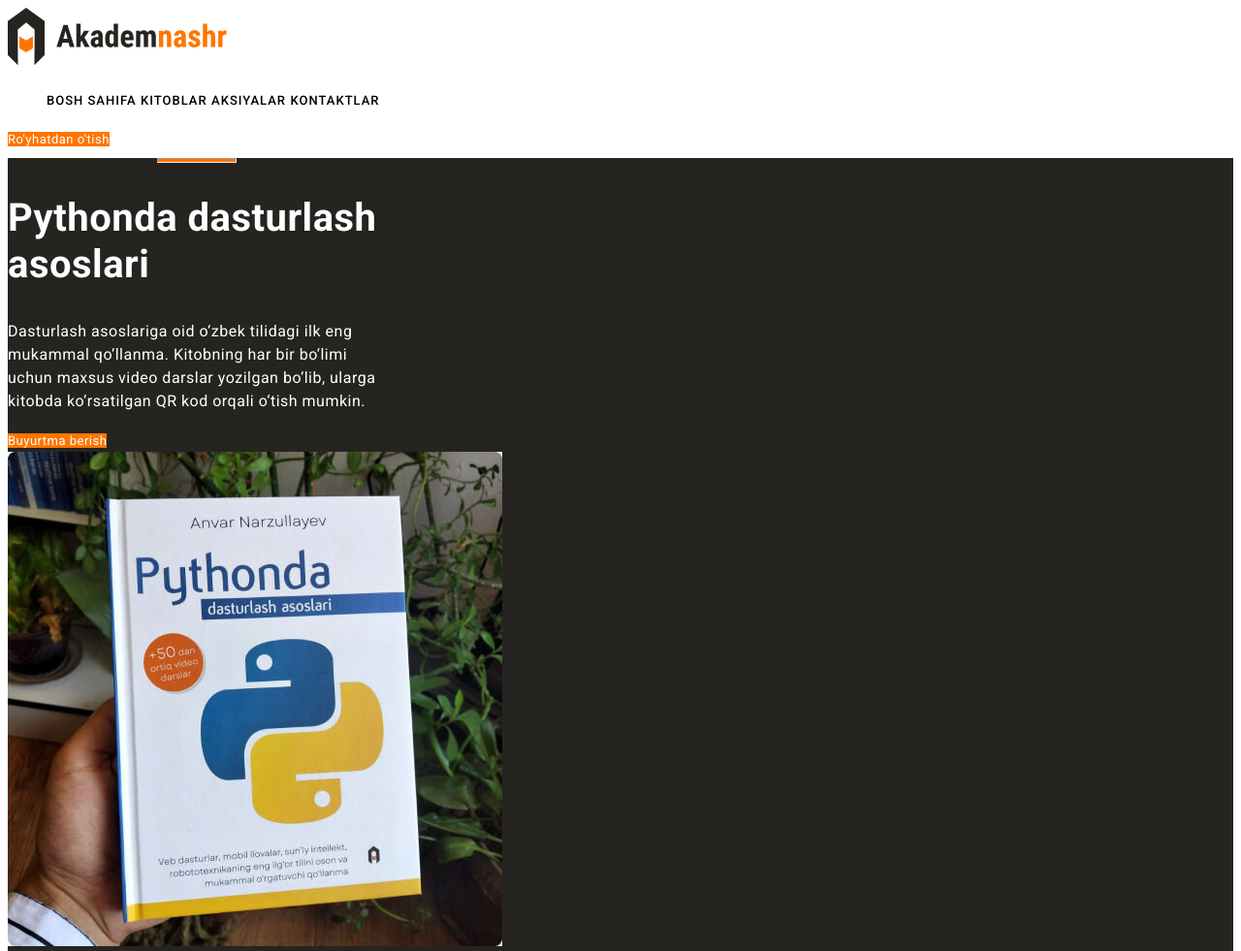
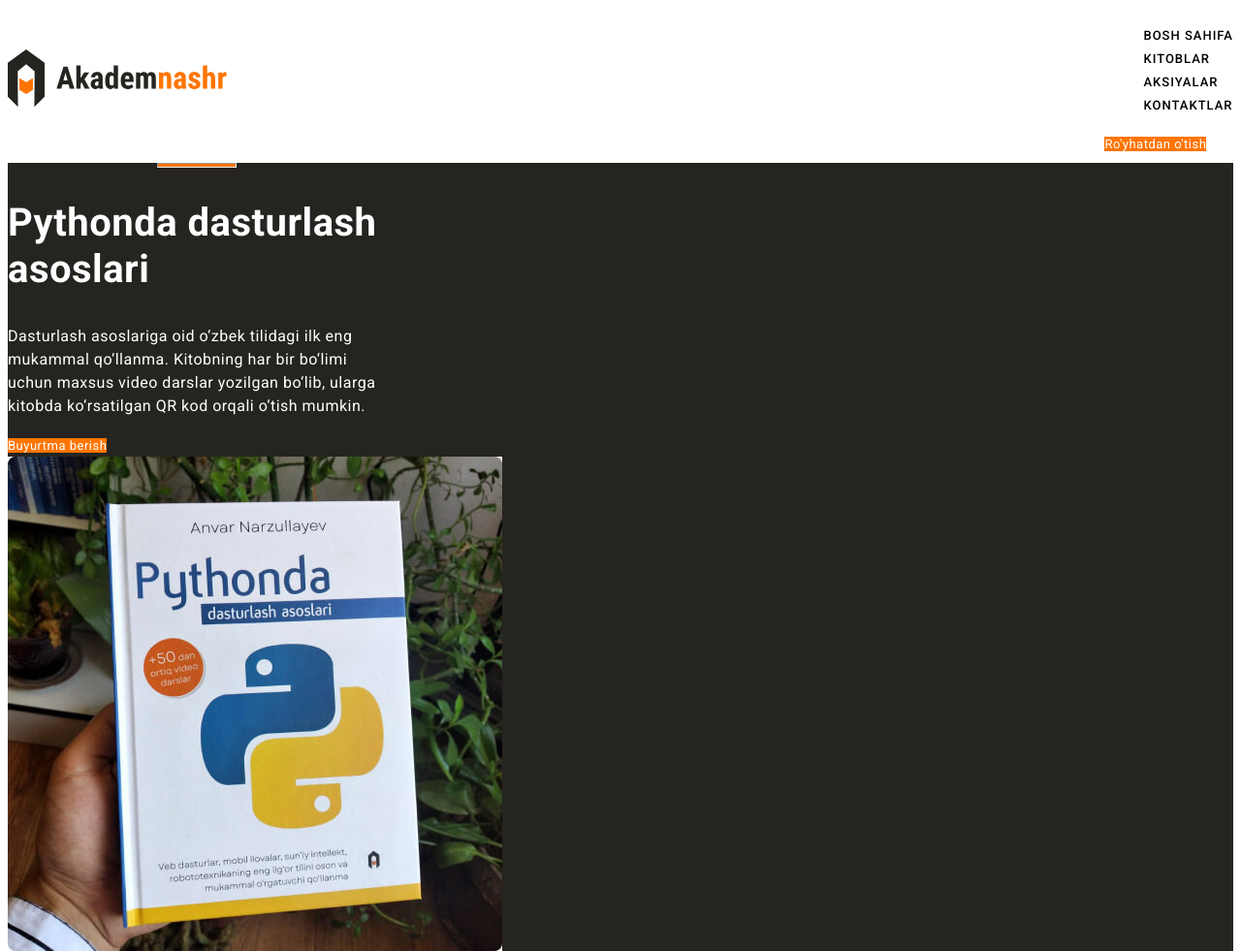
Before and after one commit to Muhammadumar2002/Akademnashr, a plain HTML site: page index.html in a window 1280 px wide. Shown: the top 981 px of the page at 97% size. Drawn offline with Linux system fonts and the light colour scheme.

Commit message:
Add change display flex

```diff
--- a/css/styles.css
+++ b/css/styles.css
@@ -6,8 +6,12 @@ letter-spacing: 0.5px;
 }
 
 .site-header{
+  display: flex;
+  justify-content: space-between;
+  align-items: center;
   background-color: #fff;
 }
+
 .sitenav-list{
   list-style: none;
 }
@@ -73,6 +77,7 @@ background-color: #ff7500;
   font-size: 24px;
   line-height: 1.2;
   letter-spacing: 0.5px;
+}
 
   .promo{
     background-color: #252420;
@@ -107,10 +112,8 @@ object-fit: cover;
   .site-footer-links{
     width: 224px;
     line-height: 19px;
-
   }
-
-.site-footer-links li {
+  .site-footer-links a{
     text-decoration: none;
     color: #252420;
   }
--- a/index.html
+++ b/index.html
@@ -15,22 +15,22 @@
   <header class="site-header">
     <a href="index.html">
       <img src="img/logo.svg" alt="Akademnashr logo" width="227" height="60">
+    </a>
 
-    <header>
+<div class="site-header-actions">
 
         <nav>
           <ul class="sitenav-list">
-          <li>
-            <a class="sitenav-link" href="#">Bosh sahifa</a >
-            <a class="sitenav-link" href="#">Kitoblar</a>
-            <a class="sitenav-link" href="#">Aksiyalar</a>
-            <a class="sitenav-link" href="#">Kontaktlar</a>
-          </li>
+              <li><a class="sitenav-link" href="#">Bosh sahifa</a></li>
+              <li><a class="sitenav-link" href="#">Kitoblar</a></li>
+              <li><a class="sitenav-link" href="#">Aksiyalar</a></li>
+              <li><a class="sitenav-link" href="#">Kontaktlar</a</li>
           </ul>
         </nav>
 
 
-      <a class="main-link" href="#" >Ro'yhatdan o'tish </a>
+        <a class="main-link" href="#" >Ro'yhatdan o'tish</a>
+</div>
    </header>
 
 
@@ -75,7 +75,7 @@
           <li class="feature">
             <div class="feature-icon-wrapper"><img src="img/icon-lightning-bolt.svg" alt="" width="56" height="56">
             </div>
-                <h3 class="feature-title">Tez yetkazib berish</3h>
+            <h3 class="feature-title">Tez yetkazib berish</h3>
             <p class="feature-info">O’zbekistonning ixtiyoriy hududiga 3 ish kuni ichida, xalqaro buyurtmalarni 10 ish kuni ichida yetkazib beriladi.</p>
           </li>
         </ul>
@@ -112,11 +112,16 @@
       <ul>
         <!-- Ijtimoiy tarmoqlar -->
         <li>
-                <a href="http://t.me/Akademnashr" target="_blank"> <svg width="24" height="24" fill="none" xmlns="http://www.w3.org/2000/svg"><path d="M12 0C5.376 0 0 5.376 0 12s5.376 12 12 12 12-5.376 12-12S18.624 0 12 0Zm5.568 8.16c-.18 1.896-.96 6.504-1.356 8.628-.168.9-.504 1.2-.816 1.236-.696.06-1.224-.456-1.896-.9-1.056-.696-1.656-1.128-2.676-1.8-1.188-.78-.42-1.212.264-1.908.18-.18 3.252-2.976 3.312-3.228a.24.24 0 0 0-.06-.216c-.072-.06-.168-.036-.252-.024-.108.024-1.788 1.14-5.064 3.348-.48.324-.912.492-1.296.48-.432-.012-1.248-.24-1.86-.444-.756-.24-1.344-.372-1.296-.792.024-.216.324-.432.888-.66 3.504-1.524 5.832-2.532 6.996-3.012 3.336-1.392 4.02-1.632 4.476-1.632.096 0 .324.024.468.144.12.096.156.228.168.324-.012.072.012.288 0 .456Z" fill="#252420"/></svg> </a>
+          <a href="http://t.me/Akademnashr" target="_blank"> <svg width="24" height="24" fill="none" xmlns="http://www.w3.org/2000/svg"><path d="M12 0C5.376 0 0 5.376 0 12s5.376 12 12 12 12-5.376 12-12S18.624 0 12 0Zm5.568 8.16c-.18 1.896-.96 6.504-1.356 8.628-.168.9-.504 1.2-.816 1.236-.696.06-1.224-.456-1.896-.9-1.056-.696-1.656-1.128-2.676-1.8-1.188-.78-.42-1.212.264-1.908.18-.18 3.252-2.976 3.312-3.228a.24.24 0 0 0-.06-.216c-.072-.06-.168-.036-.252-.024-.108.024-1.788 1.14-5.064 3.348-.48.324-.912.492-1.296.48-.432-.012-1.248-.24-1.86-.444-.756-.24-1.344-.372-1.296-.792.024-.216.324-.432.888-.66 3.504-1.524 5.832-2.532 6.996-3.012 3.336-1.392 4.02-1.632 4.476-1.632.096 0 .324.024.468.144.12.096.156.228.168.324-.012.072.012.288 0 .456Z" fill="#252420"/></svg>
+          </a>
           <li>
-                  <a href="http://www.Facebook.com/Akademnashr" target="_blank"> <svg width="24" height="24" fill="none" xmlns="http://www.w3.org/2000/svg"><path d="M22.675 0H1.325C.593 0 0 .593 0 1.325v21.351C0 23.407.593 24 1.325 24H12.82v-9.294H9.692v-3.622h3.128V8.413c0-3.1 1.893-4.788 4.659-4.788 1.325 0 2.463.099 2.795.143v3.24l-1.918.001c-1.504 0-1.795.715-1.795 1.763v2.313h3.587l-.467 3.622h-3.12V24h6.116c.73 0 1.323-.593 1.323-1.325V1.325C24 .593 23.407 0 22.675 0Z" fill="#252420"/></svg> </a></li>
+            <a href="http://www.Facebook.com/Akademnashr" target="_blank"> <svg width="24" height="24" fill="none" xmlns="http://www.w3.org/2000/svg"><path d="M22.675 0H1.325C.593 0 0 .593 0 1.325v21.351C0 23.407.593 24 1.325 24H12.82v-9.294H9.692v-3.622h3.128V8.413c0-3.1 1.893-4.788 4.659-4.788 1.325 0 2.463.099 2.795.143v3.24l-1.918.001c-1.504 0-1.795.715-1.795 1.763v2.313h3.587l-.467 3.622h-3.12V24h6.116c.73 0 1.323-.593 1.323-1.325V1.325C24 .593 23.407 0 22.675 0Z" fill="#252420"/></svg>
+            </a>
+          </li>
           <li>
-                    <a href="https://www.instagram.com/akademnashr/?hl=en" target="_blank"> <svg width="24" height="24" fill="none" xmlns="http://www.w3.org/2000/svg"><path fill-rule="evenodd" clip-rule="evenodd" d="M12 0C8.741 0 8.333.014 7.053.072 2.695.272.273 2.69.073 7.052.014 8.333 0 8.741 0 12c0 3.259.014 3.668.072 4.948.2 4.358 2.618 6.78 6.98 6.98C8.333 23.986 8.741 24 12 24c3.259 0 3.668-.014 4.948-.072 4.354-.2 6.782-2.618 6.979-6.98.059-1.28.073-1.689.073-4.948 0-3.259-.014-3.667-.072-4.947-.196-4.354-2.617-6.78-6.979-6.98C15.668.014 15.259 0 12 0Zm0 2.163c3.204 0 3.584.012 4.85.07 3.252.148 4.771 1.691 4.919 4.919.058 1.265.069 1.645.069 4.849 0 3.205-.012 3.584-.069 4.849-.149 3.225-1.664 4.771-4.919 4.919-1.266.058-1.644.07-4.85.07-3.204 0-3.584-.012-4.849-.07-3.26-.149-4.771-1.699-4.919-4.92-.058-1.265-.07-1.644-.07-4.849 0-3.204.013-3.583.07-4.849.149-3.227 1.664-4.771 4.919-4.919 1.266-.057 1.645-.069 4.849-.069ZM5.838 12a6.162 6.162 0 1 1 12.324 0 6.162 6.162 0 0 1-12.324 0ZM12 16a4 4 0 1 1 0-8 4 4 0 0 1 0 8Zm4.965-10.405a1.44 1.44 0 1 1 2.881.001 1.44 1.44 0 0 1-2.881-.001Z" fill="#252420"/></svg> </a></li>
+            <a href="https://www.instagram.com/akademnashr/?hl=en" target="_blank"> <svg width="24" height="24" fill="none" xmlns="http://www.w3.org/2000/svg"><path fill-rule="evenodd" clip-rule="evenodd" d="M12 0C8.741 0 8.333.014 7.053.072 2.695.272.273 2.69.073 7.052.014 8.333 0 8.741 0 12c0 3.259.014 3.668.072 4.948.2 4.358 2.618 6.78 6.98 6.98C8.333 23.986 8.741 24 12 24c3.259 0 3.668-.014 4.948-.072 4.354-.2 6.782-2.618 6.979-6.98.059-1.28.073-1.689.073-4.948 0-3.259-.014-3.667-.072-4.947-.196-4.354-2.617-6.78-6.979-6.98C15.668.014 15.259 0 12 0Zm0 2.163c3.204 0 3.584.012 4.85.07 3.252.148 4.771 1.691 4.919 4.919.058 1.265.069 1.645.069 4.849 0 3.205-.012 3.584-.069 4.849-.149 3.225-1.664 4.771-4.919 4.919-1.266.058-1.644.07-4.85.07-3.204 0-3.584-.012-4.849-.07-3.26-.149-4.771-1.699-4.919-4.92-.058-1.265-.07-1.644-.07-4.849 0-3.204.013-3.583.07-4.849.149-3.227 1.664-4.771 4.919-4.919 1.266-.057 1.645-.069 4.849-.069ZM5.838 12a6.162 6.162 0 1 1 12.324 0 6.162 6.162 0 0 1-12.324 0ZM12 16a4 4 0 1 1 0-8 4 4 0 0 1 0 8Zm4.965-10.405a1.44 1.44 0 1 1 2.881.001 1.44 1.44 0 0 1-2.881-.001Z" fill="#252420"/></svg>
+            </a>
+          </li>
         </ul>
         <!-- Linklar -->
         <ul class="site-footer-links">
@@ -128,7 +133,6 @@
           </li>
         </ul>
         <ul class="site-footer-links">
-                    <li>
           <li><a href="#">Ilmiy nashrlar</a></li>
           <li><a href="#">Ilmiy-ommabop nashrlar</a></li>
           <li><a href="#">Ma’rifiy nashrlar</a></li>
```
Lines whose indentation alone changed are shown as unchanged.
